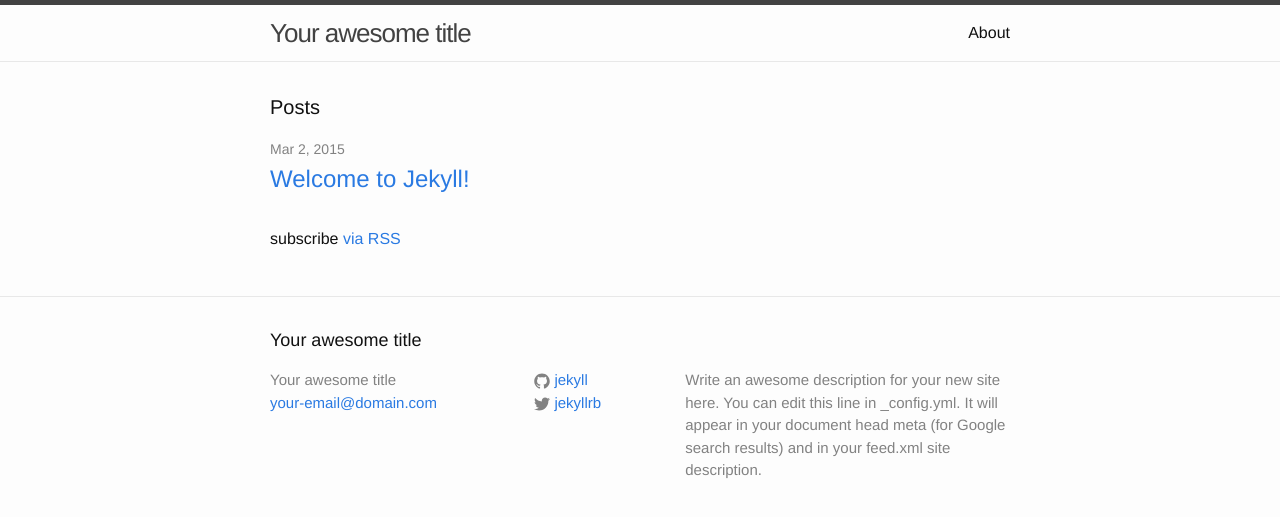
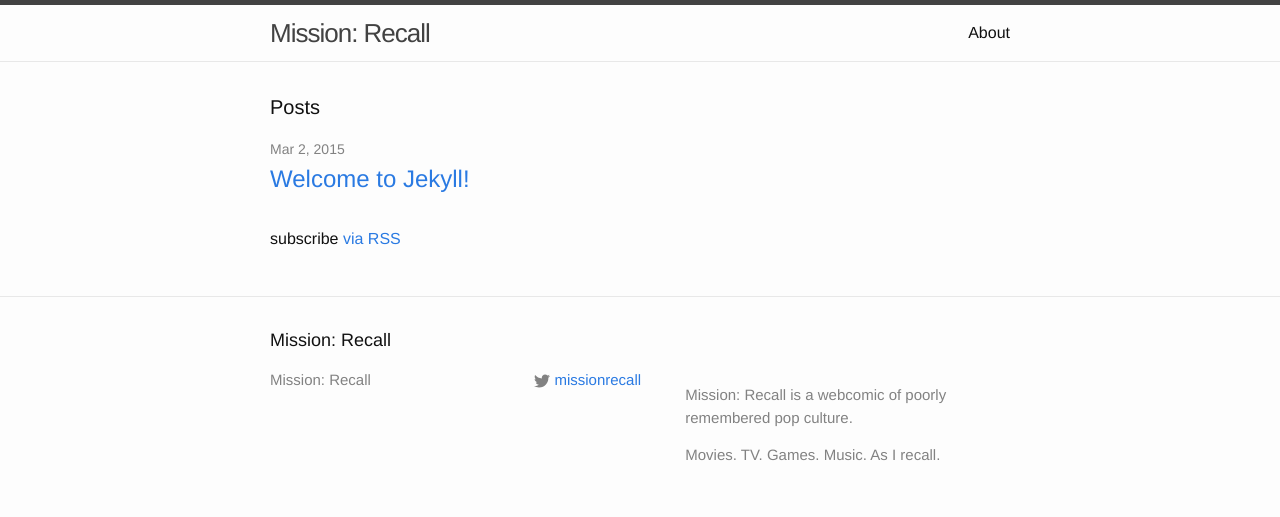
Before and after one commit to daynemay/missionrecall, a Jekyll site: the page built from index.html, in a window 1280 px wide. Shown: the top 517 px of the page. Built offline with Jekyll 4.4.1, drawn with Linux system fonts in a browser that asks for light colours.

Commit message:
Update site settings

```diff
--- a/_config.yml
+++ b/_config.yml
@@ -1,14 +1,11 @@
 # Site settings
-title: Your awesome title
-email: your-email@domain.com
-description: > # this means to ignore newlines until "baseurl:"
-  Write an awesome description for your new site here. You can edit this
-  line in _config.yml. It will appear in your document head meta (for
-  Google search results) and in your feed.xml site description.
+title: "Mission: Recall"
+description: |
+    <p>Mission: Recall is a webcomic of poorly remembered pop culture.</p>
+    <p>Movies. TV. Games. Music. As I recall.</p>
 baseurl: "" # the subpath of your site, e.g. /blog/
-url: "http://yourdomain.com" # the base hostname & protocol for your site
-twitter_username: jekyllrb
-github_username:  jekyll
+url: "http://missionrecall.com" # the base hostname & protocol for your site
+twitter_username: missionrecall
 
 # Build settings
 markdown: kramdown
```
